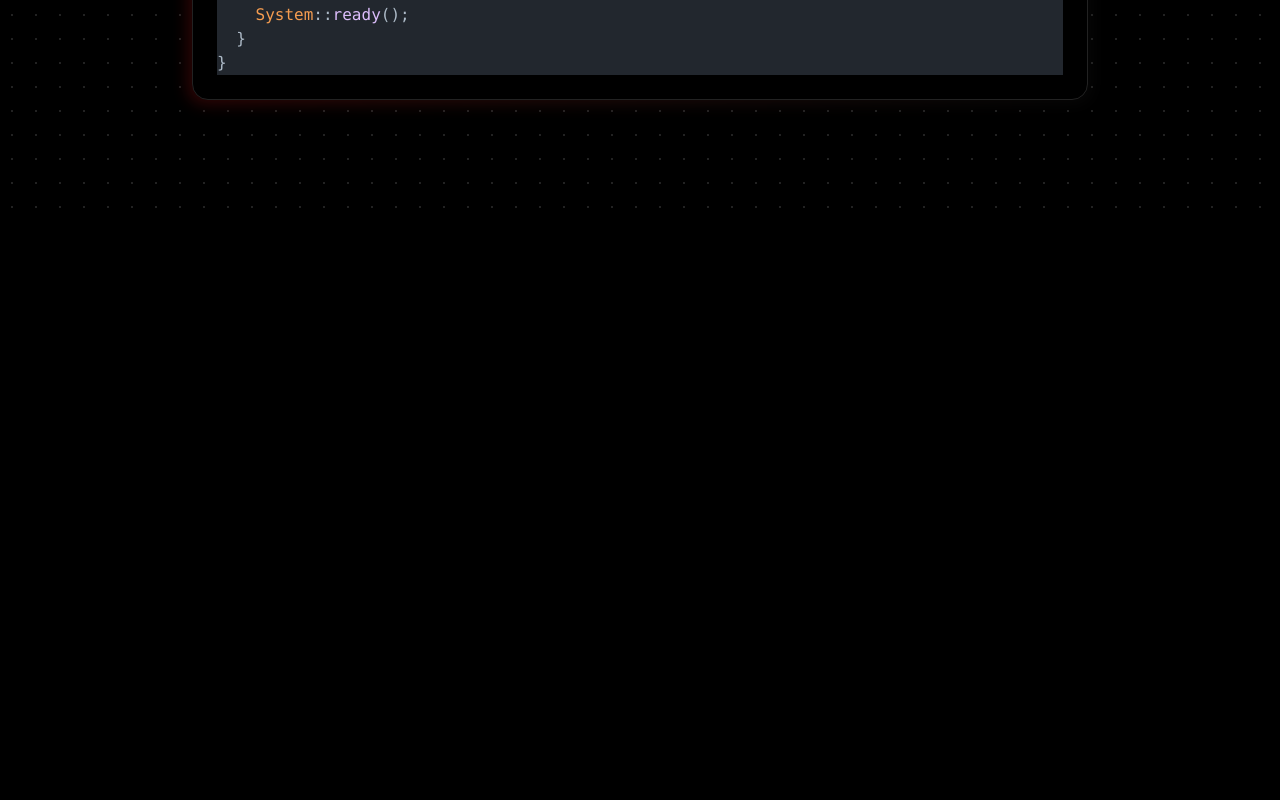
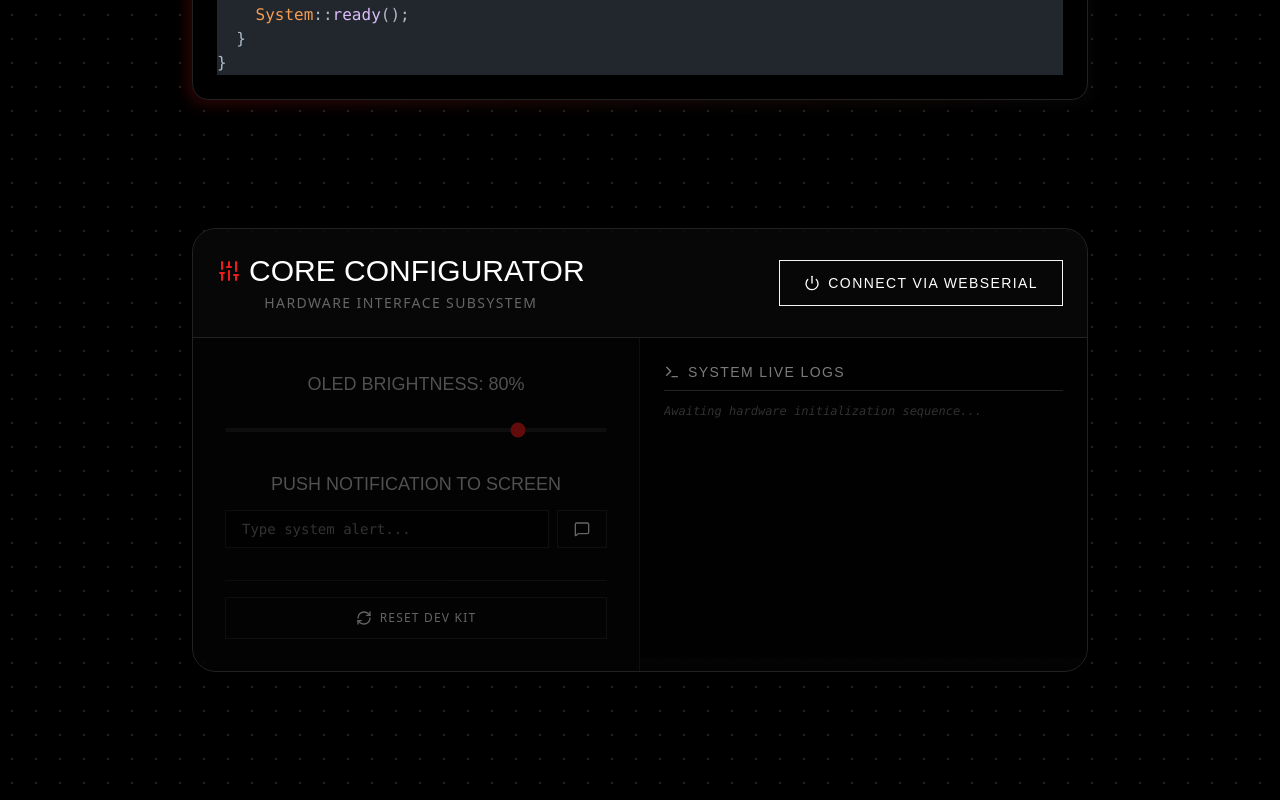
Before and after one commit to Rov-10/kurumachi, a Next.js app in the folder firmware/web/: page / in a window 1280 px wide. Shown: the part 1917-2717 px from the top of the page. Before the commit the page ends 2145 px from the top, so only its background shows below. Built offline with nearby package versions, Linux system fonts and the light colour scheme; a web font is replaced by a local one.

Commit message:
feat: implement strongly typed useSerial hook without any

```diff
--- a/firmware/web/src/app/page.tsx
+++ b/firmware/web/src/app/page.tsx
@@ -1,5 +1,6 @@
 import { Cpu, Monitor, Radio } from "lucide-react";
 import CodeShowcase from "../components/CodeShowcase"; // <-- Додали імпорт
+import Configurator from "@/components/Configurator";
 
 export default function Home() {
   return (
@@ -50,6 +51,7 @@ export default function Home() {
 
         {/* <-- Додаємо наш новий компонент сюди --> */}
         <CodeShowcase />
+        <Configurator />
 
       </section>
     </main>
--- /dev/null
+++ b/firmware/web/src/components/Configurator.tsx
@@ -0,0 +1,121 @@
+"use client";
+import { useState } from "react";
+import { useSerial } from "../hooks/useSerial";
+import { Sliders, Terminal, Power, RefreshCw, MessageSquare } from "lucide-react";
+
+export default function Configurator() {
+  const { status, logs, connect, disconnect, sendData } = useSerial();
+  const [brightness, setBrightness] = useState(80);
+  const [customText, setCustomText] = useState("");
+
+  const handleBrightnessChange = (e: React.ChangeEvent<HTMLInputElement>) => {
+    const val = parseInt(e.target.value);
+    setBrightness(val);
+    sendData(`SET_DISP_BRIGHT:${val}`);
+  };
+
+  const handleSendText = (e: React.FormEvent) => {
+    e.preventDefault();
+    if (customText.trim()) {
+      sendData(`PRINT_OLED:${customText}`);
+      setCustomText("");
+    }
+  };
+
+  return (
+    <div id="configurator" className="w-full max-w-4xl mt-32 border border-nothing-border bg-nothing-gray/20 rounded-3xl overflow-hidden backdrop-blur-sm">
+      {/* Шапка панелі */}
+      <div className="flex flex-col sm:flex-row justify-between items-start sm:items-center p-6 border-b border-nothing-border gap-4 bg-nothing-gray/30">
+        <div>
+          <h2 className="font-dot text-3xl text-white flex items-center gap-2">
+            <Sliders className="w-6 h-6 text-nothing-red" />
+            CORE CONFIGURATOR
+          </h2>
+          <p className="text-sm text-nothing-text/40 uppercase tracking-widest mt-1">Hardware Interface Subsystem</p>
+        </div>
+
+        <button
+          onClick={status === "connected" ? disconnect : connect}
+          className={`w-full sm:w-auto px-6 py-3 font-dot tracking-widest uppercase text-sm border transition-all duration-300 flex items-center justify-center gap-2 ${
+            status === "connected"
+              ? "border-nothing-red bg-nothing-red/10 text-nothing-red hover:bg-nothing-red hover:text-white"
+              : status === "connecting"
+              ? "border-yellow-500 text-yellow-500 animate-pulse"
+              : "border-nothing-text bg-transparent text-white hover:bg-white hover:text-black"
+          }`}
+        >
+          <Power className="w-4 h-4" />
+          {status === "connected" ? "Disconnect" : status === "connecting" ? "Connecting..." : "Connect via WebSerial"}
+        </button>
+      </div>
+
+      {/* Основна сітка налаштувань */}
+      <div className="grid grid-cols-1 md:grid-cols-2 divide-y md:divide-y-0 md:divide-x divide-nothing-border">
+
+        {/* Ліва частина: Елементи керування */}
+        <div className={`p-8 space-y-8 transition-opacity duration-300 ${status === "connected" ? "opacity-100" : "opacity-40 pointer-events-none"}`}>
+          <div>
+            <label className="font-dot text-lg text-nothing-text/80 uppercase block mb-4">
+              OLED Brightness: {brightness}%
+            </label>
+            <input
+              type="range"
+              min="10"
+              max="100"
+              value={brightness}
+              onChange={handleBrightnessChange}
+              className="w-full h-1 bg-nothing-border accent-nothing-red rounded-lg appearance-none cursor-pointer"
+            />
+          </div>
+
+          <div>
+            <label className="font-dot text-lg text-nothing-text/80 uppercase block mb-3">
+              Push Notification to Screen
+            </label>
+            <form onSubmit={handleSendText} className="flex gap-2">
+              <input
+                type="text"
+                placeholder="Type system alert..."
+                value={customText}
+                onChange={(e) => setCustomText(e.target.value)}
+                className="flex-1 bg-black border border-nothing-border px-4 py-2 text-sm focus:outline-none focus:border-nothing-red font-mono"
+              />
+              <button type="submit" className="border border-nothing-border px-4 py-2 hover:bg-white hover:text-black transition-colors">
+                <MessageSquare className="w-4 h-4" />
+              </button>
+            </form>
+          </div>
+
+          <div className="pt-4 border-t border-nothing-border flex gap-4">
+            <button
+              onClick={() => sendData("SYS_RESET")}
+              className="flex-1 border border-nothing-border py-3 text-xs uppercase tracking-widest flex items-center justify-center gap-2 hover:border-nothing-red hover:text-nothing-red transition-colors"
+            >
+              <RefreshCw className="w-4 h-4" /> Reset Dev Kit
+            </button>
+          </div>
+        </div>
+
+        {/* Права частина: Логи терміналу */}
+        <div className="p-6 bg-black/50 flex flex-col h-[320px]">
+          <div className="flex items-center gap-2 text-nothing-text/50 font-dot text-sm uppercase tracking-widest mb-3 pb-2 border-b border-nothing-border">
+            <Terminal className="w-4 h-4" />
+            System Live Logs
+          </div>
+          <div className="flex-1 overflow-y-auto font-mono text-xs text-left space-y-2 pr-2 select-text">
+            {logs.length === 0 ? (
+              <p className="text-nothing-text/20 italic">Awaiting hardware initialization sequence...</p>
+            ) : (
+              logs.map((log, idx) => (
+                <p key={idx} className={log.includes("Sending") ? "text-nothing-red" : log.includes("connected") ? "text-green-500" : "text-nothing-text/60"}>
+                  {log}
+                </p>
+              ))
+            )}
+          </div>
+        </div>
+
+      </div>
+    </div>
+  );
+}
--- /dev/null
+++ b/firmware/web/src/hooks/useSerial.ts
@@ -0,0 +1,93 @@
+"use client";
+import { useState } from "react";
+
+// Розширюємо типи для підтримки нативного Web Serial API без сторонніх ліб
+interface SerialPort {
+  open(options: { baudRate: number }): Promise<void>;
+  close(): Promise<void>;
+  writable: WritableStream | null;
+  readable: ReadableStream | null;
+}
+
+interface NavigatorSerial extends Navigator {
+  serial: {
+    requestPort(): Promise<SerialPort>;
+  };
+}
+
+export function useSerial() {
+  const [port, setPort] = useState<SerialPort | null>(null);
+  const [status, setStatus] = useState<"disconnected" | "connecting" | "connected">("disconnected");
+  const [logs, setLogs] = useState<string[]>([]);
+
+  const addLog = (message: string) => {
+    setLogs((prev) => [`[${new Date().toLocaleTimeString()}] ${message}`, ...prev.slice(0, 19)]);
+  };
+
+  const connect = async () => {
+    // Безпечна перевірка наявності API в браузері
+    if (typeof window !== "undefined" && !("serial" in navigator)) {
+      alert("Web Serial API is not supported in this browser. Try Chrome or Edge.");
+      return;
+    }
+
+    const nav = navigator as NavigatorSerial;
+
+    try {
+      setStatus("connecting");
+      addLog("Requesting serial port connection...");
+
+      // Strongly typed нативний виклик
+      const selectedPort = await nav.serial.requestPort();
+      await selectedPort.open({ baudRate: 115200 });
+
+      setPort(selectedPort);
+      setStatus("connected");
+      addLog("Successfully connected to KURUMACHI (ESP32-C3) at 115200 baud.");
+    } catch (error) {
+      console.error(error);
+      setStatus("disconnected");
+      addLog("Connection failed or cancelled by user. Entering MOCK simulation mode.");
+
+      // Імітуємо підключення для демонстрації (Mock-режим)
+      setTimeout(() => {
+        setStatus("connected");
+        addLog("[SIMULATOR] Connected to virtual Kurumachi core v1.0.4");
+      }, 1000);
+    }
+  };
+
+  const disconnect = async () => {
+    if (port) {
+      try {
+        await port.close();
+      } catch (e) {
+        console.error("Error closing port:", e);
+      }
+      setPort(null);
+    }
+    setStatus("disconnected");
+    addLog("Port closed. Device disconnected.");
+  };
+
+  const sendData = async (command: string) => {
+    addLog(`Sending command: ${command}`);
+
+    if (port && port.writable) {
+      try {
+        const encoder = new TextEncoder();
+        const writer = port.writable.getWriter();
+        await writer.write(encoder.encode(command + "\n"));
+        writer.releaseLock();
+        addLog("Data successfully transmitted over hardware serial channel.");
+      } catch (error) {
+        console.error("Write error:", error);
+        addLog("Hardware transmission failed. Redirecting to simulator.");
+      }
+    } else {
+      addLog(`[SIMULATOR] Command acknowledged by virtual core.`);
+    }
+  };
+
+  return { status, logs, connect, disconnect, sendData };
+}
```
